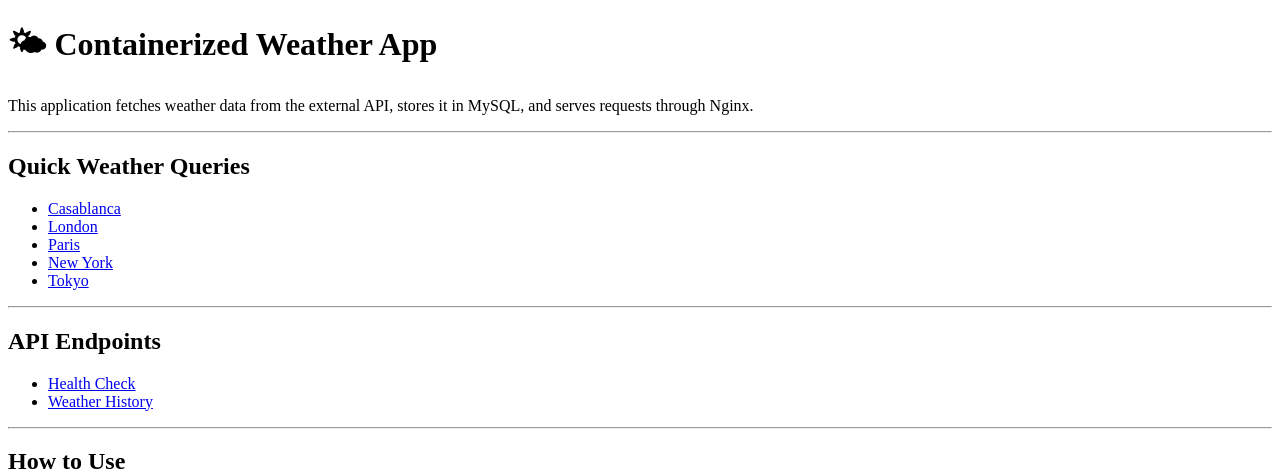
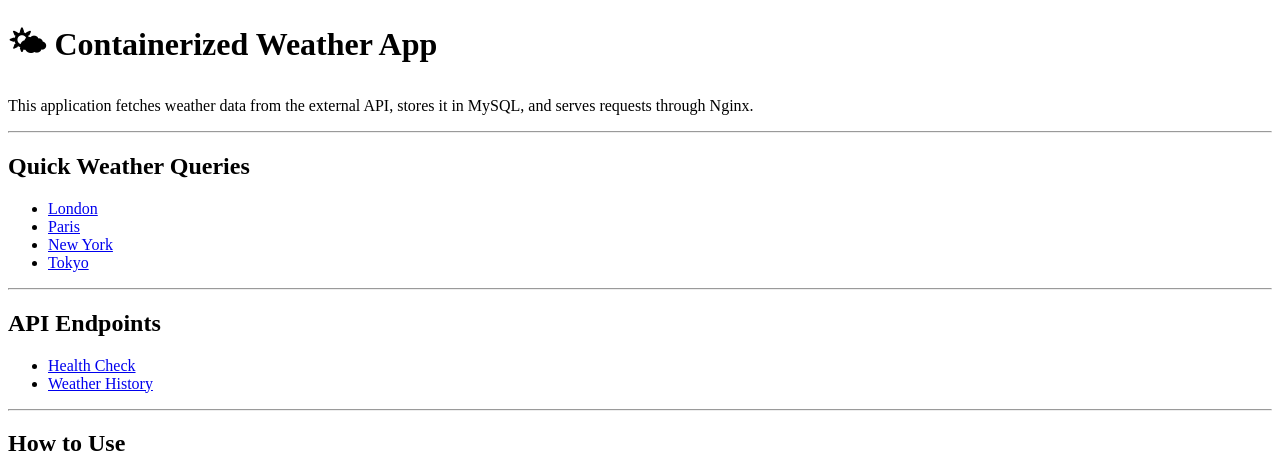
Before and after one commit to Aboubakr2000Cloud/ecs-weather-platform, a Flask app: page / in a window 1280 px wide. Shown: the top 473 px of the page. Run offline with Flask 3, Linux system fonts and the light colour scheme.

```diff
--- a/app/templates/index.html
+++ b/app/templates/index.html
@@ -17,7 +17,6 @@
     <h2>Quick Weather Queries</h2>
 
     <ul>
-        <li><a href="/weather/Casablanca">Casablanca</a></li>
         <li><a href="/weather/London">London</a></li>
         <li><a href="/weather/Paris">Paris</a></li>
         <li><a href="/weather/New York">New York</a></li>
```
